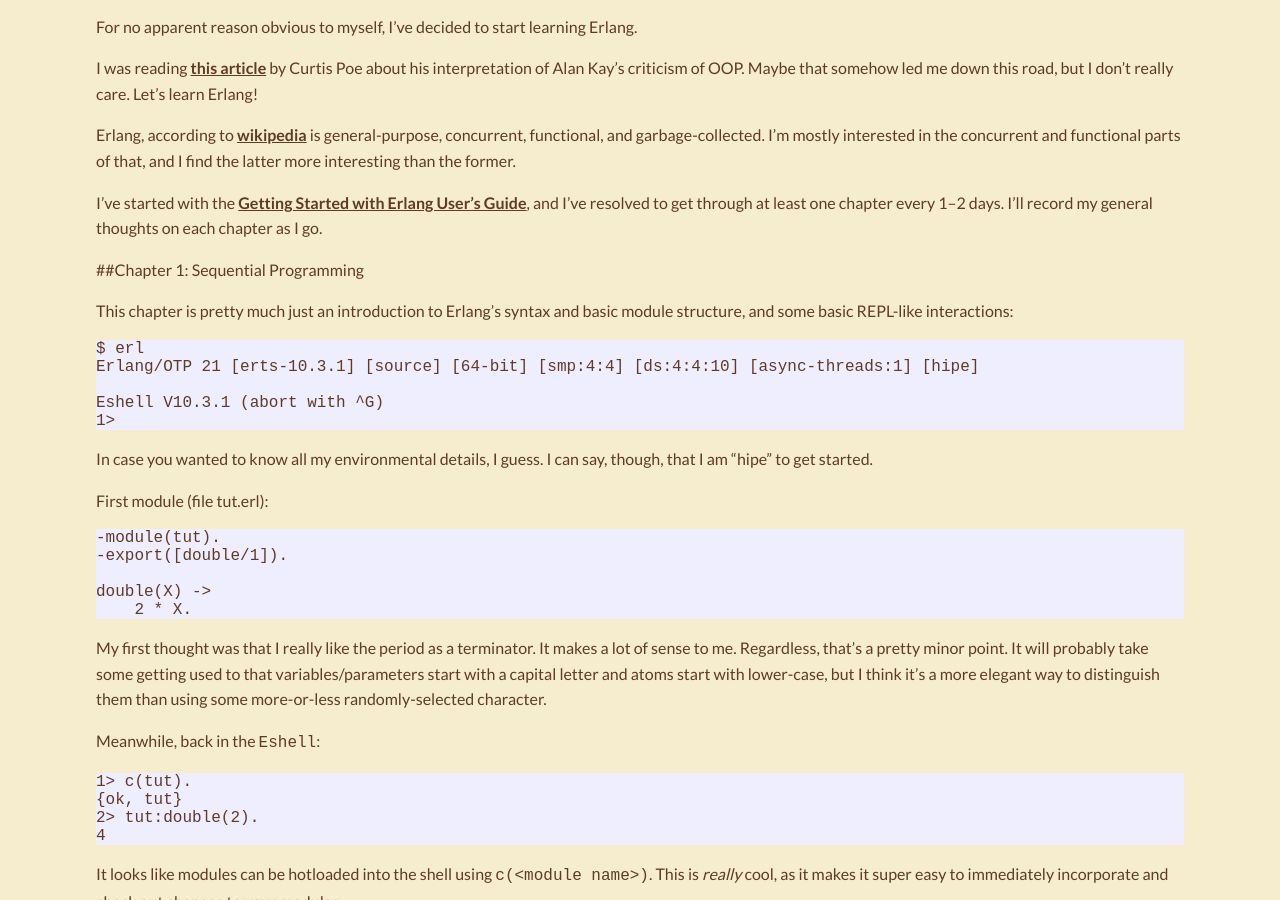
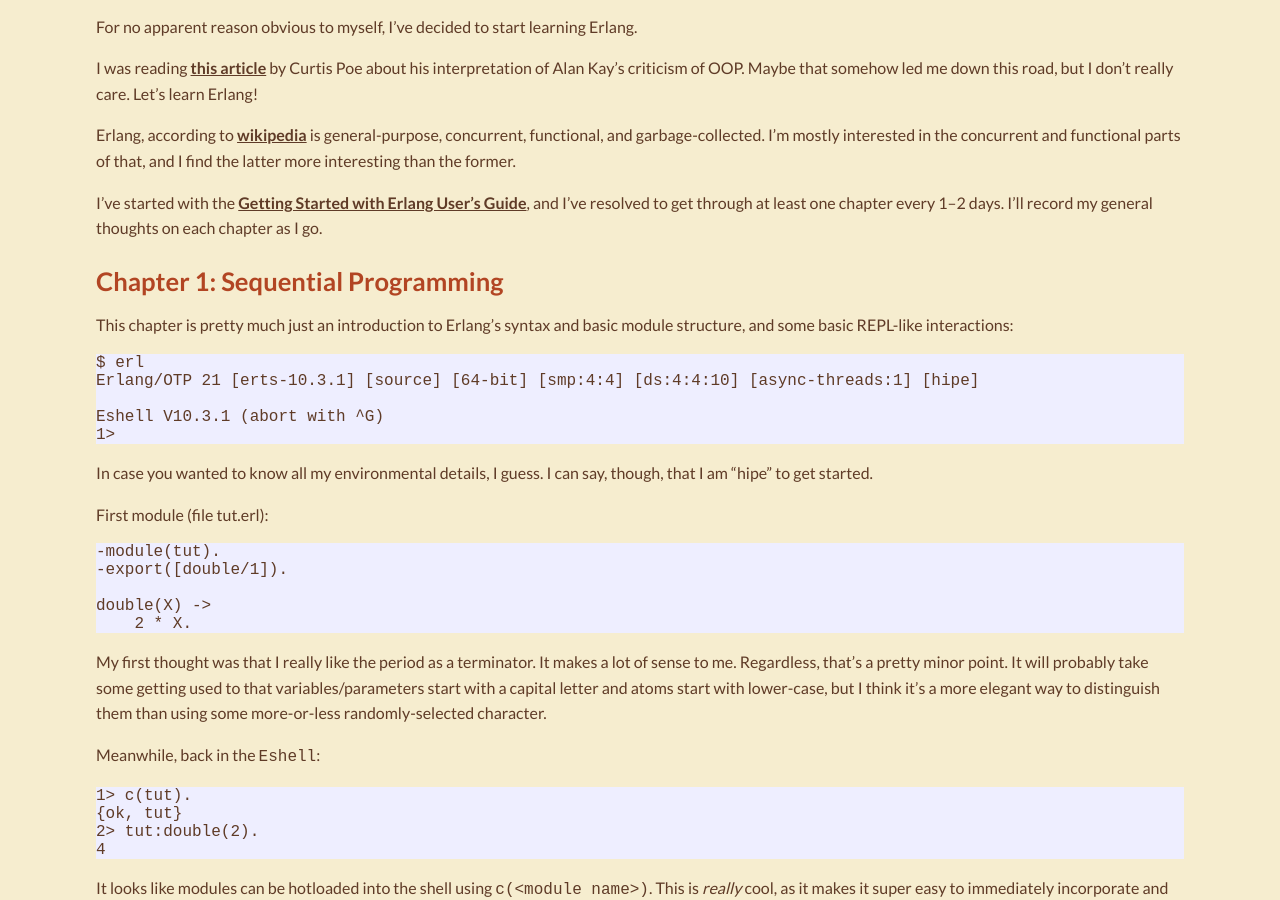
Before and after one commit to Perfect5th/perfect5th.github.io, a Jekyll site: the page built from _posts/2019-05-21-erlang-1.md, in a window 1280 px wide and 900 px high, scrolled down 327 px. Built offline with Jekyll 4.4.1, drawn with Linux system fonts in a browser that asks for light colours.

Commit message:
adjust title size

```diff
--- a/_posts/2019-05-21-erlang-1.md
+++ b/_posts/2019-05-21-erlang-1.md
@@ -22,7 +22,7 @@
 and I've resolved to get through at least one chapter every 1–2 days. I'll
 record my general thoughts on each chapter as I go.
 
-##Chapter 1: Sequential Programming
+### Chapter 1: Sequential Programming
 
 This chapter is pretty much just an introduction to Erlang's syntax and basic
 module structure, and some basic REPL-like interactions:
```
